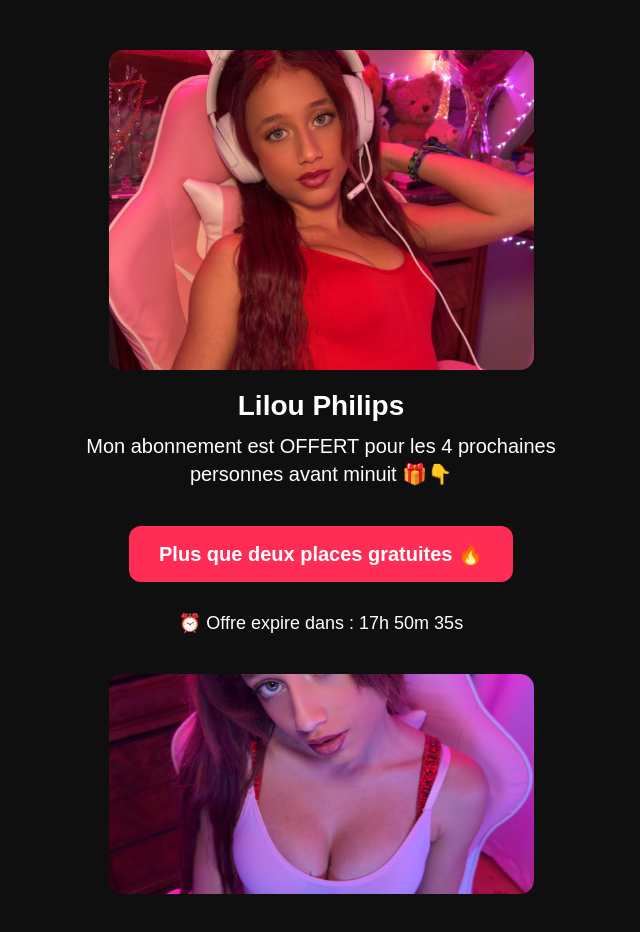
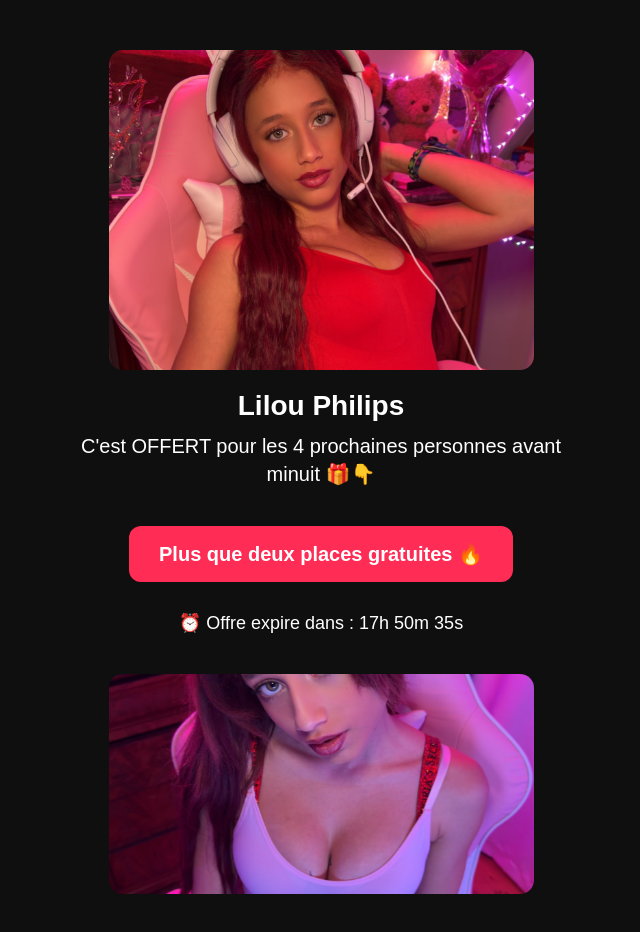
Before and after one commit to lilouphilips1/landing, a plain HTML site: page index.html in a window 1280 px wide. Shown: the whole page, without its empty margins (319-959 px from the left). Drawn offline with Linux system fonts and the light colour scheme.

Commit message:
index.html

```diff
--- a/index.html
+++ b/index.html
@@ -83,7 +83,7 @@ Lilou Philips
 </div>
 
 <div class="bio">
-Mon abonnement est OFFERT pour les 4 prochaines personnes avant minuit 🎁👇
+C'est OFFERT pour les 4 prochaines personnes avant minuit 🎁👇
 </div>
 
 <br>
```
